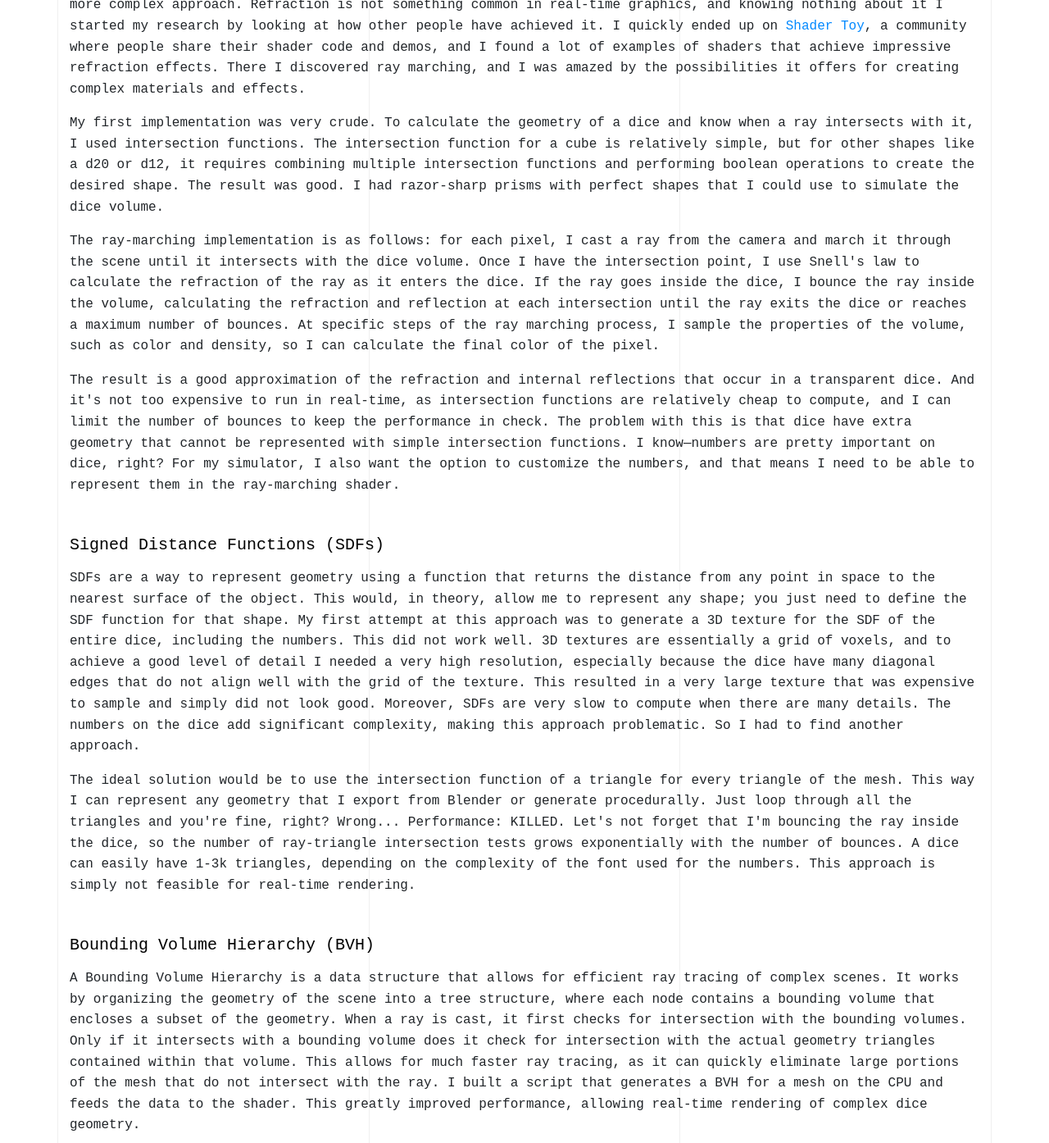
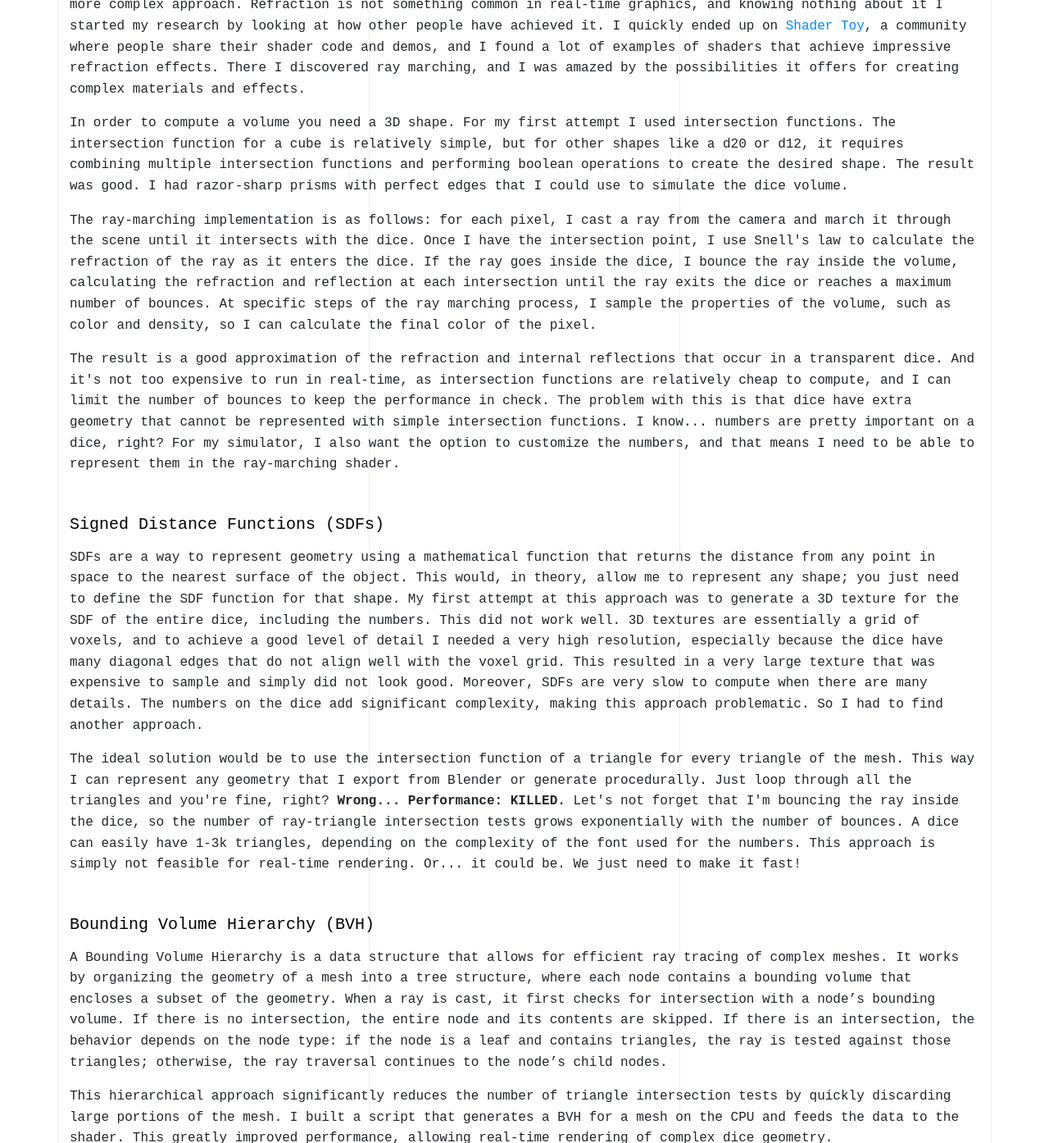
Before and after one commit to alleluso/alleluso.github.io, a Jekyll site: the page built from _posts/2026-02-01-dicemakersimulator.html, in a window 1280 px wide and 1400 px high, scrolled down 1223 px, cut to the strip 0-1394 px from the top of the window. Shown: the whole strip at 82% size. Built offline with Jekyll 4.4.1, drawn with Linux system fonts in a browser that asks for light colours; some web fonts are replaced; some of the changed text lies outside the part shown.

Commit message:
Fixed dice sim

```diff
--- a/_posts/2026-02-01-dicemakersimulator.html
+++ b/_posts/2026-02-01-dicemakersimulator.html
@@ -33,31 +33,34 @@
 </p>
 
 <p>
-  My first implementation was very crude. To calculate the geometry of a dice and know when a ray intersects with it, I used intersection functions. The intersection function for a cube is relatively simple, but for other shapes like a d20 or d12, it requires combining multiple intersection functions and performing boolean operations to create the desired shape. The result was good. I had razor-sharp prisms with perfect shapes that I could use to simulate the dice volume.
+  In order to compute a volume you need a 3D shape. For my first attempt I used intersection functions. The intersection function for a cube is relatively simple, but for other shapes like a d20 or d12, it requires combining multiple intersection functions and performing boolean operations to create the desired shape. The result was good. I had razor-sharp prisms with perfect edges that I could use to simulate the dice volume.
 </p>
 
 <p>
-  The ray-marching implementation is as follows: for each pixel, I cast a ray from the camera and march it through the scene until it intersects with the dice volume. Once I have the intersection point, I use Snell's law to calculate the refraction of the ray as it enters the dice. If the ray goes inside the dice, I bounce the ray inside the volume, calculating the refraction and reflection at each intersection until the ray exits the dice or reaches a maximum number of bounces. At specific steps of the ray marching process, I sample the properties of the volume, such as color and density, so I can calculate the final color of the pixel.
+  The ray-marching implementation is as follows: for each pixel, I cast a ray from the camera and march it through the scene until it intersects with the dice. Once I have the intersection point, I use Snell's law to calculate the refraction of the ray as it enters the dice. If the ray goes inside the dice, I bounce the ray inside the volume, calculating the refraction and reflection at each intersection until the ray exits the dice or reaches a maximum number of bounces. At specific steps of the ray marching process, I sample the properties of the volume, such as color and density, so I can calculate the final color of the pixel.
 </p>
 
 <p>
-  The result is a good approximation of the refraction and internal reflections that occur in a transparent dice. And it's not too expensive to run in real-time, as intersection functions are relatively cheap to compute, and I can limit the number of bounces to keep the performance in check. The problem with this is that dice have extra geometry that cannot be represented with simple intersection functions. I know—numbers are pretty important on dice, right? For my simulator, I also want the option to customize the numbers, and that means I need to be able to represent them in the ray-marching shader.
+  The result is a good approximation of the refraction and internal reflections that occur in a transparent dice. And it's not too expensive to run in real-time, as intersection functions are relatively cheap to compute, and I can limit the number of bounces to keep the performance in check. The problem with this is that dice have extra geometry that cannot be represented with simple intersection functions. I know... numbers are pretty important on a dice, right? For my simulator, I also want the option to customize the numbers, and that means I need to be able to represent them in the ray-marching shader.
 </p>
 
 <h5 class="section-title text-black mt-5 mb-3">Signed Distance Functions (SDFs)</h5>
 
 <p>
-  SDFs are a way to represent geometry using a function that returns the distance from any point in space to the nearest surface of the object. This would, in theory, allow me to represent any shape; you just need to define the SDF function for that shape. My first attempt at this approach was to generate a 3D texture for the SDF of the entire dice, including the numbers. This did not work well. 3D textures are essentially a grid of voxels, and to achieve a good level of detail I needed a very high resolution, especially because the dice have many diagonal edges that do not align well with the grid of the texture. This resulted in a very large texture that was expensive to sample and simply did not look good. Moreover, SDFs are very slow to compute when there are many details. The numbers on the dice add significant complexity, making this approach problematic. So I had to find another approach.
+  SDFs are a way to represent geometry using a mathematical function that returns the distance from any point in space to the nearest surface of the object. This would, in theory, allow me to represent any shape; you just need to define the SDF function for that shape. My first attempt at this approach was to generate a 3D texture for the SDF of the entire dice, including the numbers. This did not work well. 3D textures are essentially a grid of voxels, and to achieve a good level of detail I needed a very high resolution, especially because the dice have many diagonal edges that do not align well with the voxel grid. This resulted in a very large texture that was expensive to sample and simply did not look good. Moreover, SDFs are very slow to compute when there are many details. The numbers on the dice add significant complexity, making this approach problematic. So I had to find another approach.
 </p>
 
 <p>
-  The ideal solution would be to use the intersection function of a triangle for every triangle of the mesh. This way I can represent any geometry that I export from Blender or generate procedurally. Just loop through all the triangles and you're fine, right? Wrong... Performance: KILLED. Let's not forget that I'm bouncing the ray inside the dice, so the number of ray-triangle intersection tests grows exponentially with the number of bounces. A dice can easily have 1-3k triangles, depending on the complexity of the font used for the numbers. This approach is simply not feasible for real-time rendering.
+  The ideal solution would be to use the intersection function of a triangle for every triangle of the mesh. This way I can represent any geometry that I export from Blender or generate procedurally. Just loop through all the triangles and you're fine, right? <b>Wrong... Performance: KILLED.</b> Let's not forget that I'm bouncing the ray inside the dice, so the number of ray-triangle intersection tests grows exponentially with the number of bounces. A dice can easily have 1-3k triangles, depending on the complexity of the font used for the numbers. This approach is simply not feasible for real-time rendering. Or... it could be. We just need to make it fast!
 </p>
 
 <h5 class="section-title text-black mt-5 mb-3">Bounding Volume Hierarchy (BVH)</h5>
 
 <p>
-  A Bounding Volume Hierarchy is a data structure that allows for efficient ray tracing of complex scenes. It works by organizing the geometry of the scene into a tree structure, where each node contains a bounding volume that encloses a subset of the geometry. When a ray is cast, it first checks for intersection with the bounding volumes. Only if it intersects with a bounding volume does it check for intersection with the actual geometry triangles contained within that volume. This allows for much faster ray tracing, as it can quickly eliminate large portions of the mesh that do not intersect with the ray. I built a script that generates a BVH for a mesh on the CPU and feeds the data to the shader. This greatly improved performance, allowing real-time rendering of complex dice geometry.
+  A Bounding Volume Hierarchy is a data structure that allows for efficient ray tracing of complex meshes. It works by organizing the geometry of a mesh into a tree structure, where each node contains a bounding volume that encloses a subset of the geometry. When a ray is cast, it first checks for intersection with a node’s bounding volume. If there is no intersection, the entire node and its contents are skipped. If there is an intersection, the behavior depends on the node type: if the node is a leaf and contains triangles, the ray is tested against those triangles; otherwise, the ray traversal continues to the node’s child nodes.
+</p>
+<p>
+  This hierarchical approach significantly reduces the number of triangle intersection tests by quickly discarding large portions of the mesh. I built a script that generates a BVH for a mesh on the CPU and feeds the data to the shader. This greatly improved performance, allowing real-time rendering of complex dice geometry.
 </p>
 
 <div class="video-container">
@@ -94,7 +97,7 @@
       </h2>
       <div id="collapseTwo" class="collapse" aria-labelledby="headingTwo" data-parent="#accordion_1">
         <div class="accordion-body">
-          <p>Splits based on the average position of the triangle centers. It sums all triangle center coordinates along the longest axis and divides by the triangle count. This considers the actual distribution of objects and tries to balance based on where triangles are concentrated. Object Mean typically produces better balanced trees when objects are unevenly distributed within the bounding volume.</p>
+          <p>Splits based on the average position of the triangle centers. It sums all triangle center coordinates along the longest axis and divides by the triangle count. This considers the actual distribution of triangles and tries to balance based on where triangles are concentrated. Object Mean typically produces better balanced trees when triangles are unevenly distributed within the bounding volume.</p>
         </div>
       </div>
     </div>
@@ -116,7 +119,7 @@
             <li>$N_R$ = Triangle Count in Right Child</li>
           </ul>
           <br>
-          Rather than using a single predetermined split position, SAH evaluates multiple candidate positions along each axis. For each candidate, it calculates how triangles would be distributed and what bounding boxes would result, then computes the expected traversal cost. The split with the lowest cost is selected.</p>
+          Rather than using a single predetermined split position, SAH evaluates multiple candidate positions along each axis. For each candidate, it calculates how triangles would be distributed and what bounding boxes would result, then computes the expected traversal cost. The split with the lowest cost is selected. It is slower to compute but typically results in better performance.</p>
         </div>
       </div>
     </div>
@@ -140,7 +143,7 @@
 </div>
 
 <p>
-  While the BVH approach is an improvement on usability, there may still be room for improvement. This approach would work the best when the mesh's triangles are evenly distributed and/or their area is relatively similar. However, if there are large triangles that take up a lot of space and small triangles that are very dense in a small area, the BVH may not perform well, as it may end up with large bounding volumes that contain many triangles, leading to more intersection tests.
+  While the BVH approach is better in usability, there may still be room for improvement. This approach would work the best when the mesh's triangles are evenly distributed and/or their area is relatively similar. However, if there are large triangles that take up a lot of space and small triangles that are very dense in a small area, the BVH may not perform well, as it may end up with large bounding volumes that contain many triangles, leading to more intersection tests.
 </p>
 
 <h3 class="section-title text-black mt-5 mb-3">Glitter</h3>
@@ -206,7 +209,7 @@
 <div class="row mb-4 align-items-start">
   <div class="col-lg-8">
     <p>
-      An effect I really wanted to achieve was that of unpolished dice. This is a common style for resin dice, where the surface of the dice is not perfectly smooth, but has a frosted or matte finish. My first intuition was to imitate what happens in the real world. A frosted surface has a lot of tiny imperfections that scatter light in different directions. So I modified the rays to include random offsets instead of following the perfect path of refraction and reflection, simulating the scattering effect that would occur on a frosted surface.
+      An effect I really wanted to achieve was that of unpolished dice. This is a common style for resin dice, where the surface of the dice is not perfectly smooth, but has a frosted or matte finish. My first intuition was to imitate what happens in the real world. A frosted surface has a lot of tiny imperfections that scatter light in different directions. So I modified the rays to include random offsets instead of following the perfect path of refraction and reflection.
     </p>
     <p>
       This first attempt created a very noisy and flickering image, as the random offset caused a lot of variation in the ray paths, leading to samples that were very different from each other. I knew this was the right direction, as anything that is part of the ray-marching process would automatically work with it; I just needed a way to stabilize the image.
@@ -243,10 +246,10 @@
 <h5 class="section-title text-black mt-5 mb-3">Blur Pass + Blue Noise</h5>
 
 <p>
-  The final approach I tried was to apply a blur filter using a blue noise pattern to reduce the noise. Blue noise is a type of noise with minimal low-frequency components, making it ideal for dithering as it distributes the noise more evenly across the image. This approach worked better than I thought, reducing the noise while maintaining good performance; however, it's still not perfect and shows some noise, especially in areas with high contrast such as the glitter particles.
+  The final approach I tried was to reduce the noise by applying a blur filter using a blue noise pattern. Blue noise is a type of noise with minimal low-frequency components, making it ideal for dithering as it distributes the noise more evenly across the image. This approach worked better than I thought, reducing the noise while maintaining good performance. It's still not perfect and some flickering remains, especially in areas with high contrast such as the glitter particles.
 </p>
 <p>
-  Only the dice volume is blurred. This is achieved by rendering the ray-marched volume to a separate pass, downsampling it to half resolution, and then applying a blur filter to it. The dice surface is then composited on top of the image in a following pass; this way, it remains sharp.
+  Only the dice volume is blurred. This is achieved by rendering the ray-marched volume to a separate pass, downsampling it to half resolution, and then applying a blur filter to it. To avoid blurring the dice surface, it is composited on top of the blurred volume in a following pass.
 </p>
 
 <h3 class="section-title text-black mt-5 mb-3">Clouds</h3>
@@ -298,7 +301,7 @@
       When making my dice, I usually also add mica powder to create a shimmering effect. Mica powder is a fine, reflective powder that can be mixed into the resin to give the dice a sparkling appearance. I decided to implement this effect as well.
     </p>
     <p>
-      The mica effect fills the dice interior volume with a procedural field of tiny virtual mirror platelets. Each platelet gets a random-but-stable orientation derived from its 3D grid cell, so the shimmer holds still in space and only changes as the viewing angle shifts. As the ray marches through the resin, each step reflects the view direction off the local flake and samples the environment cubemap (the same path used by glitter) then accumulates the result weighted by transparency so deeper flakes appear dimmer.
+      The mica effect fills the dice interior volume with a procedural field of tiny virtual mirrors. Each mirror gets a random-but-stable orientation derived from its 3D grid cell, so the shimmer holds still in space and only changes as the viewing angle shifts. As the ray marches through the resin, each step reflects the view direction off the local flake and samples the environment cubemap (the same path used by glitter) then accumulates the result weighted by transparency so deeper flakes appear dimmer.
     </p>
     <p>
       Each flake's color is driven by how directly it faces the camera: head-on flakes show the "face" color, while edge-on flakes shift toward the "flop" color, mimicking the angle-dependent color flip of real pearlescent powders. An optional hue spread parameter then rotates each flake's color independently around the luminance-neutral axis, so neighbouring flakes can display subtly different hues, recreating the multi-colored rainbow glint of natural muscovite mica or synthetic pearl pigment.
```
Also changed, not shown: other parts of _posts/2026-02-01-dicemakersimulator.html (+3 -3 lines).
